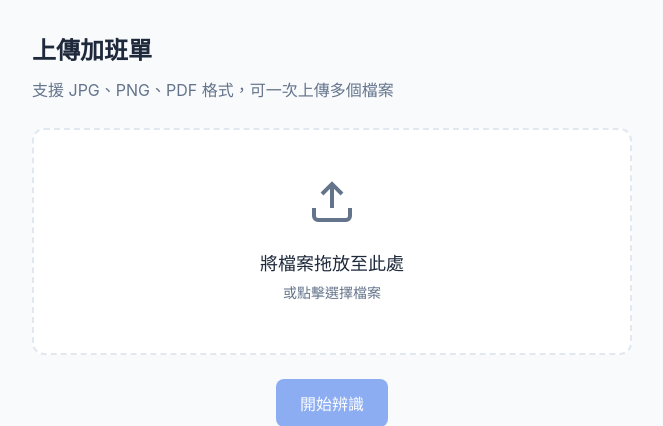
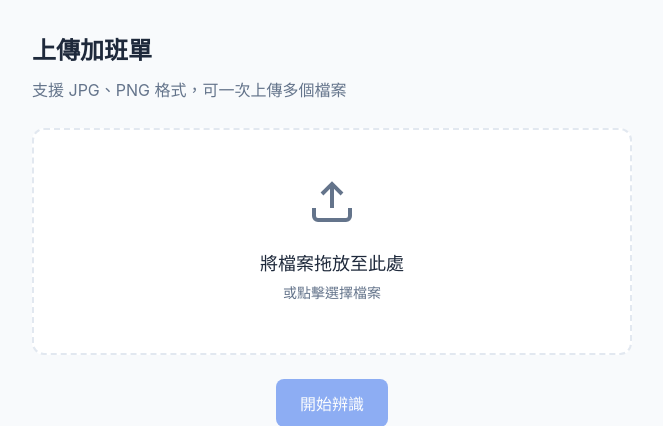
Before and after one commit to purrup/auto-overtime, a FastAPI app: page / in a window 1280 px wide. Shown: the part 65-491 px from the top of the page, without its empty margins (308-971 px from the left). Run offline with FastAPI, Linux system fonts and the light colour scheme; some libraries are stand-ins or nearby versions.

Commit message:
fix: remove PDF support (OpenAI Vision API only accepts images)
- Update file input to accept only JPEG/PNG
- Update JS validation to check for image types only
- Update help text to show supported formats

Co-Authored-By: Claude Opus 4.6 <noreply@anthropic.com>

```diff
--- a/src/static/js/app.js
+++ b/src/static/js/app.js
@@ -26,12 +26,12 @@
     }
 
     /**
-     * 檢查檔案類型是否為圖片或 PDF
+     * 檢查檔案類型是否為圖片
      * @param {File} file - 檔案物件
      * @returns {boolean}
      */
     function isValidFileType(file) {
-        const validTypes = ['image/jpeg', 'image/png', 'image/gif', 'image/webp', 'application/pdf'];
+        const validTypes = ['image/jpeg', 'image/png', 'image/jpg'];
         return validTypes.includes(file.type);
     }
 
--- a/src/templates/index.html
+++ b/src/templates/index.html
@@ -5,7 +5,7 @@
 {% block content %}
 <div class="upload-section">
     <h2 class="section-title">上傳加班單</h2>
-    <p class="section-desc">支援 JPG、PNG、PDF 格式，可一次上傳多個檔案</p>
+    <p class="section-desc">支援 JPG、PNG 格式，可一次上傳多個檔案</p>
 
     <form id="upload-form" action="/upload" method="POST" enctype="multipart/form-data">
         <div class="dropzone" id="dropzone">
@@ -18,7 +18,7 @@
                 <p class="dropzone-text">將檔案拖放至此處</p>
                 <p class="dropzone-subtext">或點擊選擇檔案</p>
             </div>
-            <input type="file" id="file-input" name="files" multiple accept="image/*,.pdf" hidden>
+            <input type="file" id="file-input" name="files" multiple accept="image/jpeg,image/png,image/jpg" hidden>
         </div>
 
         <div class="file-list" id="file-list">
```
